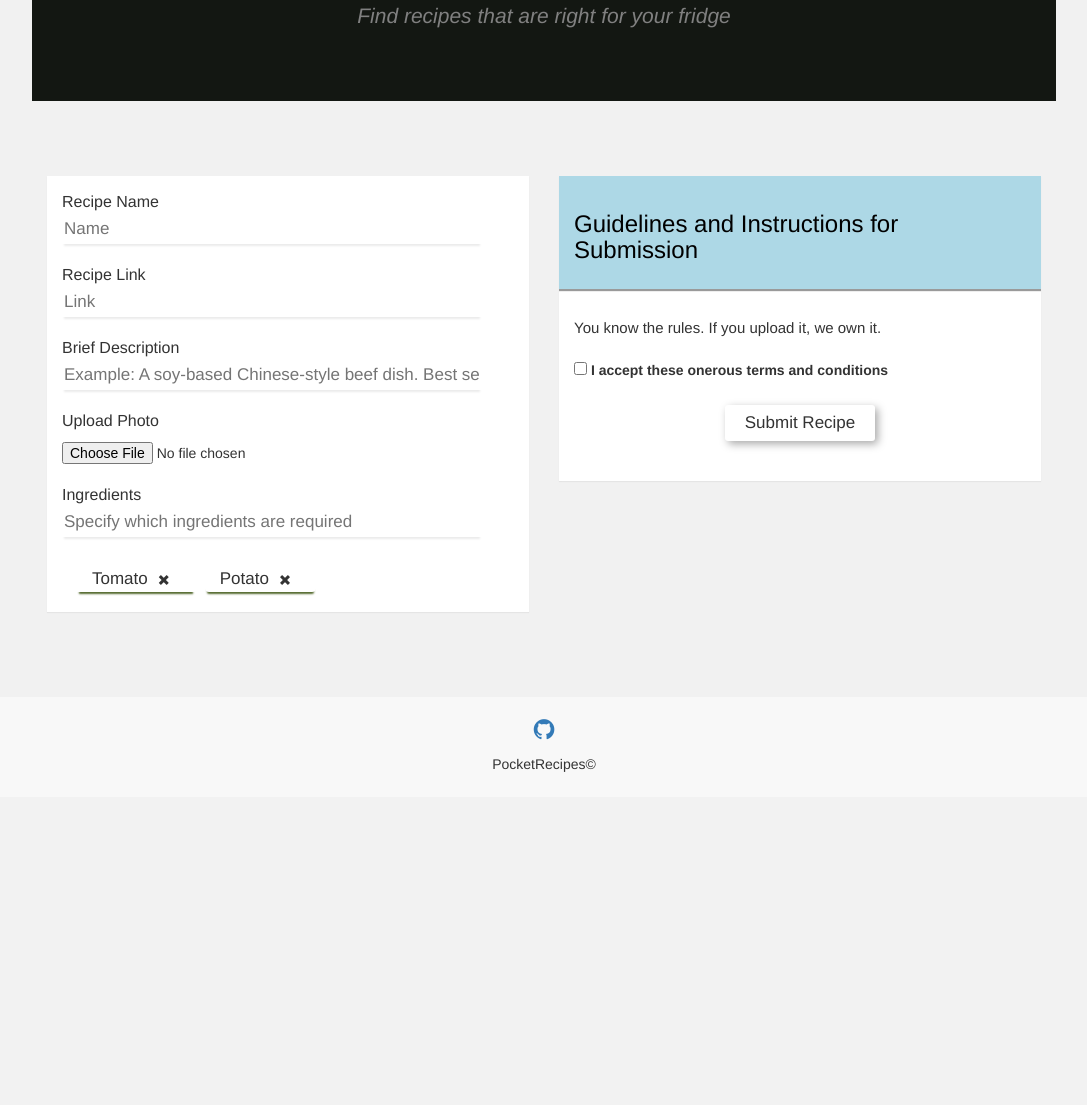
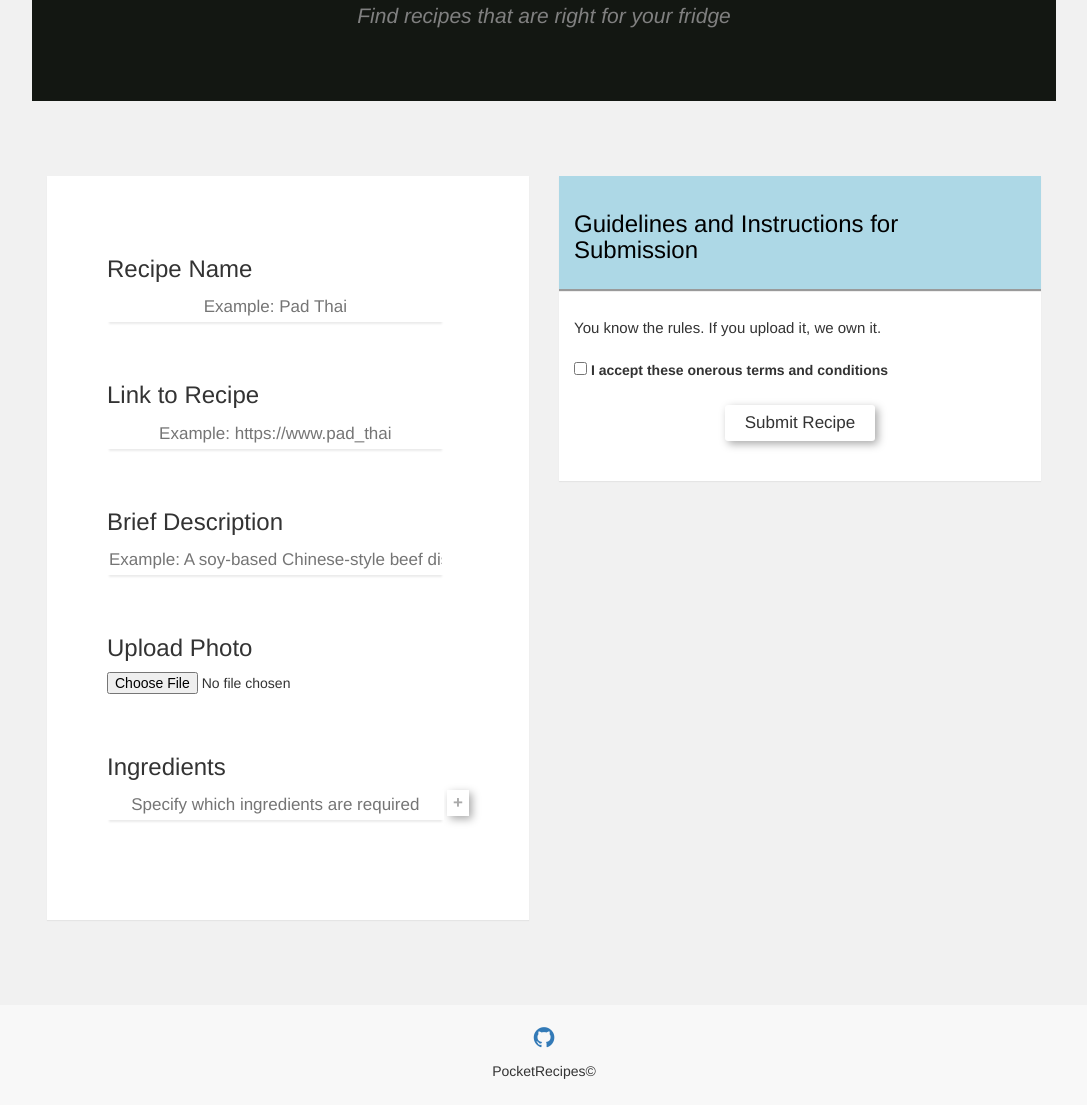
Before and after one commit to chaumifan/EE461L_Project, a Python web app: template templates/create.html in a window 1280 px wide. Shown: the part 549-1654 px from the top of the page, without its empty margins (96-1183 px from the left). Before the commit the page ends 1321 px from the top, so only its background shows below. Run offline with Jinja, Linux system fonts and the light colour scheme; the template is opened without the code that fills it, so the values that code supplies are empty; some libraries are stand-ins or nearby versions.

Commit message:
added most functionality for create page. post upload doesnt work

```diff
--- a/static/script.js
+++ b/static/script.js
@@ -2,6 +2,8 @@ var local_ingred_set = new Set();
 var local_exclude_set = new Set();
 var ingredRegex = new RegExp("([?&])ingred_list=.*?(&|$)", "i");
 var excludeRegex = new RegExp("([?&])exclude_list=.*?(&|$)", "i");
+
+var local_ingred_upload_set = new Set();
 
 function htmlToElement(html) {
     var template = document.createElement('template');
@@ -182,4 +184,56 @@ $(function(){
             alert("Ingredients saved to your account!");
         });
     });
+
+    $('#addIngredientUpload').submit(function(e) {
+        // alert("hello world");
+        e.preventDefault();
+        var ingred_input = $(this).find('input');
+        var ingred = ingred_input.val().toLowerCase();
+        ingred_input.val('');
+        if (ingred.length > 0 && !local_ingred_upload_set.has(ingred)) {
+            var ingred_list = document.getElementById('upload_list');
+            ingred_list.appendChild(createHTML(ingred));
+            local_ingred_upload_set.add(ingred);
+        }
+    });
+
+    $('#uploadRecipe').on('click', function(e) {
+        var name_input = $(document.getElementById('recipeName')).find('input');
+        var name = name_input.val().toLowerCase();
+        var link_input = $(document.getElementById('recipeLink')).find('input');
+        var link = link_input.val().toLowerCase();
+        var desc_input = $(document.getElementById('recipeDescription')).find('input');
+        var desc = desc_input.val().toLowerCase();
+        var no_name = name.length <= 0;
+        var no_link = link.length <= 0;
+        var no_desc =  desc.length <= 0;
+        var no_ingred = local_ingred_upload_set.size == 0;
+        var no_check = document.getElementById('check').checked == false;
+
+        if (no_name || no_link || no_desc || no_ingred || no_check) {
+            var msg = "Please fill out missing items before submitting: \n\n";
+            if (no_name) {
+                msg = msg + "Missing recipe name \n";
+            }
+            if (no_link) {
+                msg = msg + "Missing link to recipe \n";
+            }
+            if (no_desc) {
+                msg = msg + "Missing description \n";
+            }
+            if (no_ingred) {
+                msg = msg + "Missing ingredient list \n";
+            }
+            if (no_check) {
+                msg = msg + "Please agree to our terms and conditions \n";
+            }
+            alert(msg);
+        } else {
+            var ingred_list = Array.from(local_ingred_upload_set);
+            $.post('create', {'ingredients[]': ingred_list, 'instructions':link, 'name':name}, function(data) {
+                alert("Thank you for uploading!");
+            });
+        }
+    });
 });
--- a/static/style.css
+++ b/static/style.css
@@ -255,3 +255,7 @@ form#new-recipe-form input[type=text] {
 .greet {
   text-align: center;
 }
+
+.upload {
+  padding: 60px;
+}
--- a/templates/create.html
+++ b/templates/create.html
@@ -25,6 +25,7 @@
     // header.css('background', backgrounds[0]);
   });
 </script>
+<script src="{{ url_for('static', filename='script.js') }}"></script>
 {% endblock %}
 
 {% block nav_create %}<li class="active"><a>Upload Creation</a></li>{% endblock %}
@@ -47,53 +48,49 @@
   <div class="row">
     <div class="col-sm-6">
       <div class="panel panel-default">
-        <div class="panel-body">
-          <form id="new-recipe-form">
-            <div class="panel-title">Recipe Name</div>
-            <input class="input" placeholder="Name" id="recipe-name" type="text" >
+        <div class="upload panel-body">
+          <form id="recipeName">
+            <h3>Recipe Name</h3>
+            <input class="input" placeholder="Example: Pad Thai" id="recipe-name" type="text" >
+          </form>
           <br/>
           <br/>
 
-            <div class="panel-title">Recipe Link</div>
-            <input class="input" placeholder="Link" id="recipe-link" type="text" >
+          <form id="recipeLink">
+            <h3>Link to Recipe</h3>
+            <input class="input" placeholder="Example: https://www.pad_thai" id="recipe-link" type="text" >
+          </form>
           <br/>
           <br/>
 
-            <div class="panel-title">Brief Description</div>
+          <form id="recipeDescription">
+            <h3>Brief Description</h3>
             <input class="input" placeholder="Example: A soy-based Chinese-style beef dish. Best served over soft rice noodles or rice" id="recipe-link" type="text" >
+          </form>
           <br/>
           <br/>
 
-            <div class="panel-title">Upload Photo</div>
+          <form id="recipePhoto">
+            <h3>Upload Photo</h3>
             <input class="input" id="recipe-photo" type="file" >
+          </form>
+          <br/>
           <br/>
 
-            <div class="panel-title">Ingredients</div>
-            <input class="input" placeholder="Specify which ingredients are required" type="text" >
-            <br/>
+          <h3>Ingredients</h3>
+           <!--  <input class="input_recipe" placeholder="Specify which ingredients are required" type="text" > -->
+          <form id="addIngredientUpload">
+            <input class="input_upload" placeholder="Specify which ingredients are required" type="text">
+            <span><button class="plus_btn btn-link" input type="submit">+</button></span>
+          </form>
           <br/>
 
           <!-- dummy ingredient list -->
           <div class="container ingred-list include">
-              <ul class="list-group">
-                <li class="list-group-item">Tomato
-                  <span class="remove">
-                    <span class="btn btn-sm btn-default" onclick="">
-                      <span class="glyphicon glyphicon-remove" aria-hidden="true"></span>
-                    </span>
-                  </span>
-                </li>
-                <li class="list-group-item">Potato
-                  <span class="remove">
-                    <span class="btn btn-sm btn-default" onclick="">
-                      <span class="glyphicon glyphicon-remove" aria-hidden="true"></span>
-                    </span>
-                  </span>
-                </li>
+            <ul class="list-group" id="upload_list">
+            <!-- where excluded ingredients get inserted in -->
             </ul>
           </div>
-
-          </form>
         </div>
       </div>
     </div>
@@ -106,11 +103,11 @@
         <div class="panel-body">
           <div class="panel-text">You know the rules. If you upload it, we own it.</div>
           <br/>
-          <input type="checkbox" name="accept-terms"/>
+          <input id="check" type="checkbox" name="accept-terms"/>
           <label for="accept-terms">I accept these onerous terms and conditions</label>
           <br/>
           <br/>
-          <div class="submit btn btn-sm btn-default" onclick="">Submit Recipe</div>
+          <div class="submit btn btn-sm btn-default" id="uploadRecipe">Submit Recipe</div>
         </div>
       </div>
 
```
Lines whose indentation alone changed are shown as unchanged.
